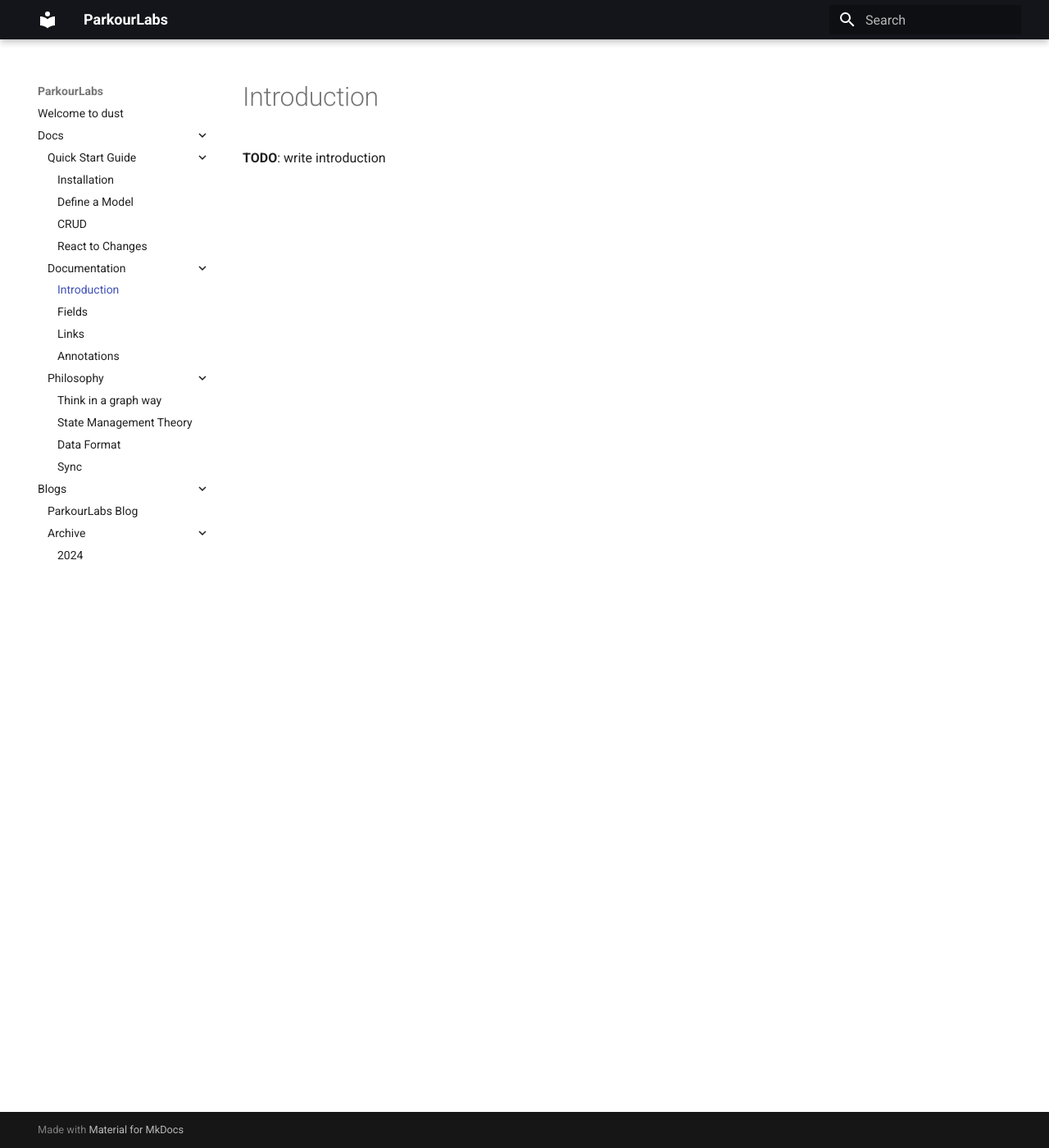
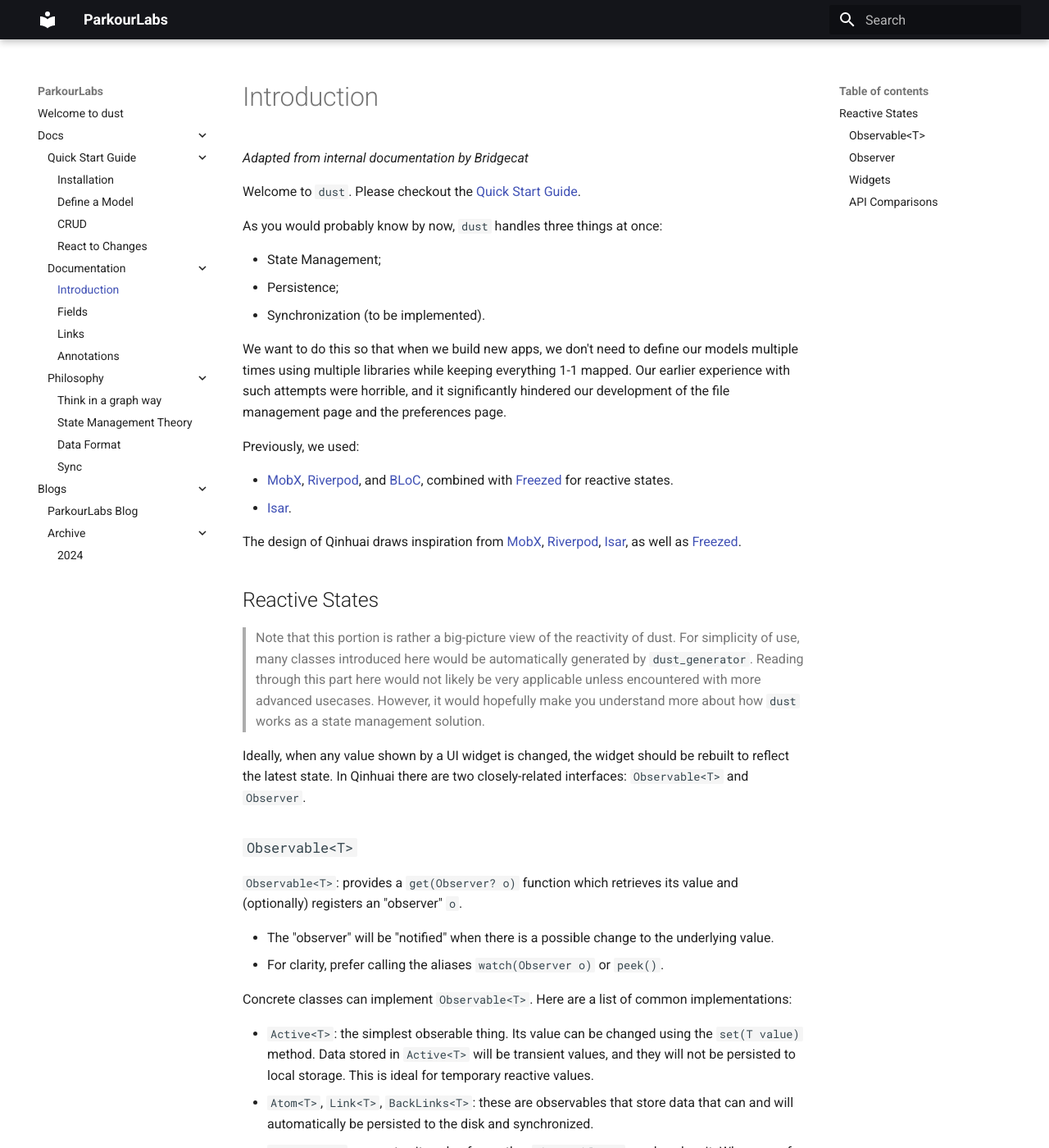
Before and after one commit to Parkour-Labs/dust-docs, an MkDocs documentation site: the page built from docs/docs/docs/1.introduction.md, in a window 1280 px wide and 1400 px high. Shown: the whole window at 82% size. Built offline with MkDocs 1.6.1 and Material for MkDocs 9.7.7, drawn with Linux system fonts in a browser that asks for light colours; some of the changed text lies outside the part shown.

Commit message:
doc: add some parts of `introduction`

```diff
--- a/docs/docs/docs/1.introduction.md
+++ b/docs/docs/docs/1.introduction.md
@@ -1 +1,109 @@
-**TODO**: write introduction
+# Introduction
+
+_Adapted from internal documentation by Bridgecat_
+
+Welcome to `dust`. Please checkout the [Quick Start Guide](../qs/1-installation.md).
+
+As you would probably know by now, `dust` handles three things at once:
+
+- State Management;
+- Persistence;
+- Synchronization (to be implemented).
+
+We want to do this so that when we build new apps, we don't need to define
+our models multiple times using multiple libraries while keeping everything 1-1
+mapped. Our earlier experience with such attempts were horrible, and it
+significantly hindered our development of the file management page and the
+preferences page.
+
+Previously, we used:
+
+- [MobX](https://pub.dev/packages/mobx), [Riverpod](https://riverpod.dev/), and
+  [BLoC](https://pub.dev/packages/flutter_bloc), combined with
+  [Freezed](https://pub.dev/packages/freezed) for reactive states.
+- [Isar](https://isar.dev/).
+
+The design of Qinhuai draws inspiration from
+[MobX](https://pub.dev/packages/mobx),
+[Riverpod](https://riverpod.dev/),
+[Isar](https://isar.dev/), as well as
+[Freezed](https://pub.dev/packages/freezed).
+
+## Reactive States
+
+> Note that this portion is rather a big-picture view of the reactivity of
+> dust. For simplicity of use, many classes introduced here would be
+> automatically generated by `dust_generator`. Reading through this part here
+> would not likely be very applicable unless encountered with more advanced
+> usecases. However, it would hopefully make you understand more about how
+> `dust` works as a state management solution.
+
+Ideally, when any value shown by a UI widget is changed, the widget should be
+rebuilt to reflect the latest state. In Qinhuai there are two closely-related
+interfaces: `Observable<T>` and `Observer`.
+
+### `Observable<T>`
+
+`Observable<T>`: provides a `get(Observer? o)` function which retrieves its
+value and (optionally) registers an "observer" `o`.
+
+- The "observer" will be "notified" when there is a possible change to the
+  underlying value.
+- For clarity, prefer calling the aliases `watch(Observer o)` or `peek()`.
+
+Concrete classes can implement `Observable<T>`. Here are a list of common
+implementations:
+
+- `Active<T>`: the simplest obserable thing. Its value can be changed using the
+  `set(T value)` method. Data stored in `Active<T>` will be transient values,
+  and they will not be persisted to local storage. This is ideal for temporary
+  reactive values.
+- `Atom<T>`, `Link<T>`, `BackLinks<T>`: these are observables that store data
+  that can and will automatically be persisted to the disk and synchronized.
+- `Reactive<T>`: computes its value from other `Observable<T>`s and caches it.
+  When any of its dependencies is "notified", it will be "notified" as well.
+  The value would be recomputed lazily, ad the next invocation of `get`.
+
+### `Observer`
+
+`Observer`: provides a `visit(List<VoidCallback> posts)` function which
+allows it to be "notified".
+
+- It can choose to execute side effects inside the `visit` function, or
+  (optionally) push "post-visit callbacks" into the `posts` list, having them
+  executed after the graph traversal completes.
+- This `visit` is for implementation only. prefer calling `notify()`.
+
+Concrete classes can implement `Observer`:
+
+- `Trigger<T>`: watches an `Observable<T>` and triggers a callback each time it
+  is notified.
+- Sometimes, the watched value may be notified without actually changing (e.g.
+  when something is assigned the same value multiple times). The variant
+  `Comparer<T>` would provide the previous value to the `callback`, allowing
+  filtering of such events.
+
+### Widgets
+
+There are two Flutter widgets that operate with the state management portion
+of `dust`:
+
+`ReactiveWidget`: a widget that provides a "observer" `o` for use inside its
+`builder` parameter.
+
+- The widget will be flagged for rebuild when the "observer" is "notified".
+- Usage: inherit and override the `build` method.
+
+`ReactiveBuilder`: a widget that provides a "observer" `o` for use inside its
+`builder` parameter.
+
+- The widget will be flagged for rebuild when the "observer" is "notified".
+- Usage: place it anywhere in a widget tree.
+
+### API Comparisons
+
+The API of `dust` closely mimics that of `Riverpod`:
+
+|                                  | Data Node                                                          | Widget Node                                              | Data B - Data A                               | Widget B - Data A                                                                         | Update Data A                                                                | Force Update Widget A                    |
+| -------------------------------- | ------------------------------------------------------------------ | -------------------------------------------------------- | --------------------------------------------- | ----------------------------------------------------------------------------------------- | ---------------------------------------------------------------------------- | ---------------------------------------- |
+| `ChangeNotifier`<br />(built-in) | `ValueNotifier` (immutable)<br />`ChangeNotifier`(mutable, manual) | `AnimatedWidget` (base)<br />`AnimatedBuilder` (builder) | `A.addListener(() { /* Update B from A */ })` | Include A in B's `listenable`/`animation` property (cannot be changed onece B is created) | `A.value = value` (immutable) <br /> `A.notifyListeners()` (mutable, manual) | (no special way to force update widgets) |
```
Also changed, not shown: docs/docs/philosophy/5.dust_is_not_scalable.md (added, +5 -0 lines).
